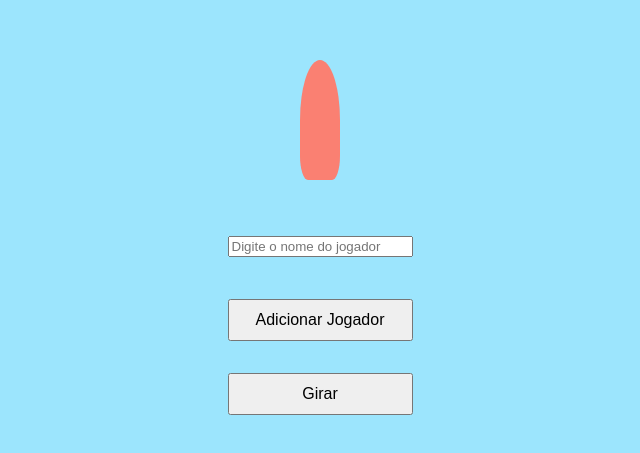
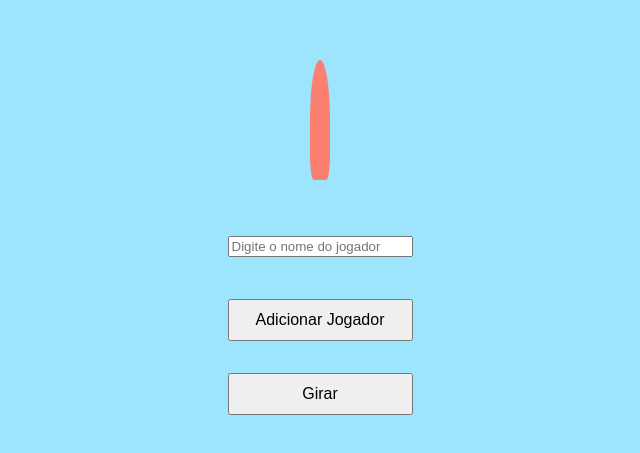
Before and after one commit to BrunoAndradeDinis/jogoDaGarrafa, a plain HTML site: page index.html in a window 1280 px wide. Shown: the part 173-626 px from the top of the page, without its empty margins (320-960 px from the left). Drawn offline with Linux system fonts and the light colour scheme.

Commit message:
nome do jogo

```diff
--- a/index.html
+++ b/index.html
@@ -3,7 +3,7 @@
 <head>
   <meta charset="UTF-8">
   <meta name="viewport" content="width=device-width, initial-scale=1.0">
-  <title>Jogo da Naju</title>
+  <title>Jogo do pirasnhas nutela</title>
   <link rel="stylesheet" href="styles.css">
   <link rel="shortcut icon" href="./177549149_605871823799594_1238711530288819257_n.jpg" type="image/x-icon">
 </head>
--- a/styles.css
+++ b/styles.css
@@ -16,7 +16,7 @@ body {
 }
 
 .bottle {
-  width: 40px; /* Reduzindo a largura da garrafa */
+  width: 20px; /* Reduzindo a largura da garrafa */
   height: 120px; /* Reduzindo a altura proporcionalmente */
   background-color: salmon;
   border-radius: 50% 50% 20% 20%;
```
